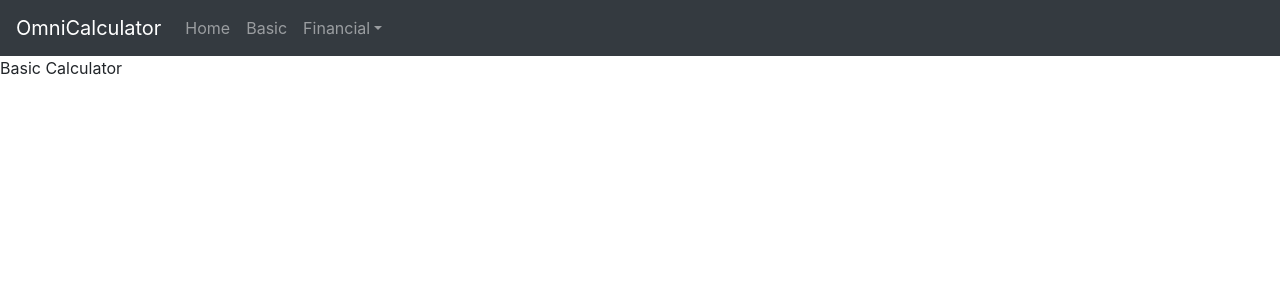
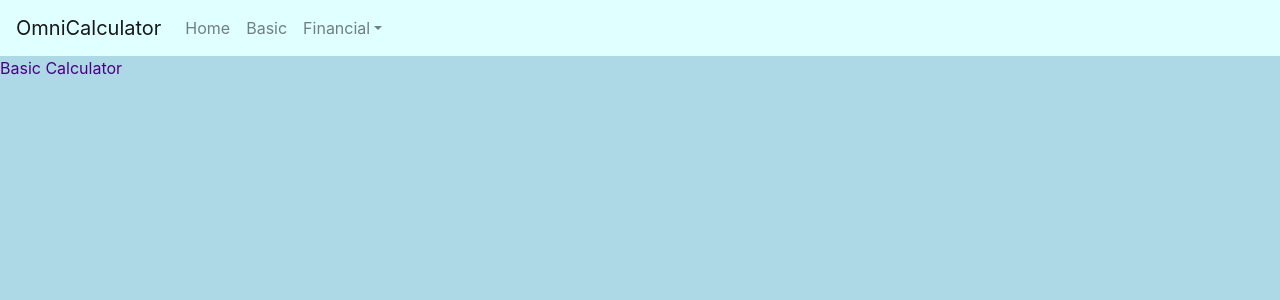
Before and after one commit to dfabert/CalculatorApp, a React (Create React App) app in the folder client/: page / in a window 1280 px wide. Shown: the top 300 px of the page. Built offline with nearby package versions, Linux system fonts and the light colour scheme.

Commit message:
Files added, imports done, practice styles

```diff
--- a/client/src/App.js
+++ b/client/src/App.js
@@ -3,6 +3,7 @@ import { BrowserRouter as Router, Route } from "react-router-dom";
 import NavTabs from './NavTabs';
 import Basic from './calculators/Basic';
 import Savings from './calculators/Savings';
+import './app.scss';
 
 
 function App() {
--- a/client/src/NavTabs.js
+++ b/client/src/NavTabs.js
@@ -3,13 +3,14 @@ import Nav from 'react-bootstrap/Nav';
 import Navbar from 'react-bootstrap/Navbar';
 import NavDropdown from 'react-bootstrap/NavDropdown';
 import { Link } from "react-router-dom";
+import './NavTabs.scss';
 
 
 function NavTabs() {
 
   return (
 <>
-  <Navbar bg="dark" variant="dark" sticky='top'>
+  <Navbar sticky='top'>
     <Navbar.Brand as={Link} to="/">OmniCalculator</Navbar.Brand>
     <Nav className="justify-content-center">
       <Nav.Link as={Link} to="/">Home</Nav.Link>
--- /dev/null
+++ b/client/src/NavTabs.scss
@@ -0,0 +1,3 @@
+Nav {
+    background-color: lightcyan;
+}
--- /dev/null
+++ b/client/src/app.scss
@@ -0,0 +1,3 @@
+router {
+    background-color: green;
+}
--- /dev/null
+++ b/client/src/calculators/Basic.scss
@@ -0,0 +1,3 @@
+div {
+    color: hotpink;
+}
--- a/client/src/calculators/Savings.js
+++ b/client/src/calculators/Savings.js
@@ -1,4 +1,5 @@
 import React from "react";
+import './Savings.scss';
 
 function Savings() {
 
--- /dev/null
+++ b/client/src/calculators/Savings.scss
@@ -0,0 +1,3 @@
+div {
+    color: indigo;
+}
--- a/client/src/index.js
+++ b/client/src/index.js
@@ -2,5 +2,6 @@ import React from "react";
 import ReactDOM from "react-dom";
 import App from "./App";
 import 'bootstrap/dist/css/bootstrap.min.css';
+import './index.scss';
 
 ReactDOM.render(<App />, document.getElementById("root"));
--- /dev/null
+++ b/client/src/index.scss
@@ -0,0 +1,3 @@
+body {
+    background-color: lightblue;
+}
--- a/package.json
+++ b/package.json
@@ -33,7 +33,8 @@
   "dependencies": {
     "axios": "^0.18.0",
     "express": "^4.16.3",
+    "if-env": "^1.0.4",
     "mongoose": "^5.3.16",
-    "if-env": "^1.0.4"
+    "node-sass": "^4.14.1"
   }
 }
```
Also changed, not shown: 1 other file (tests, documents, lock files or other folders).
